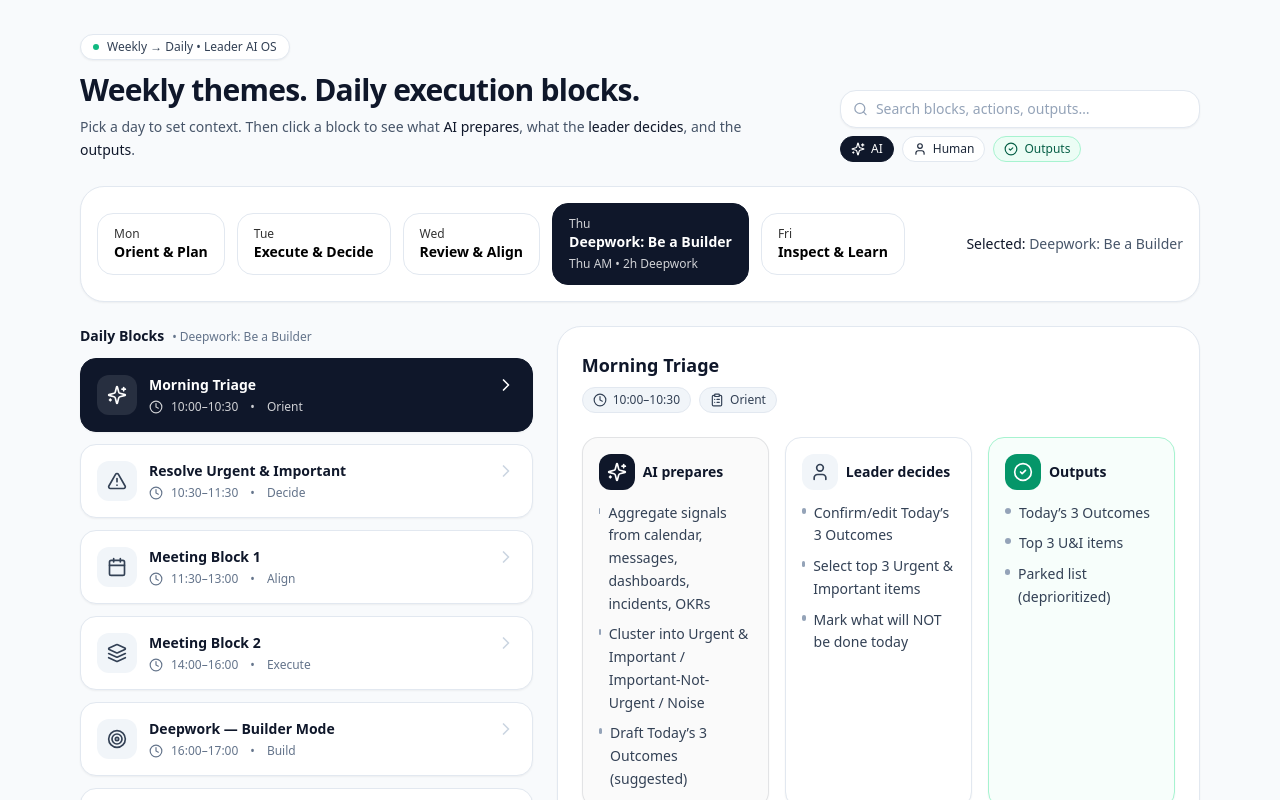
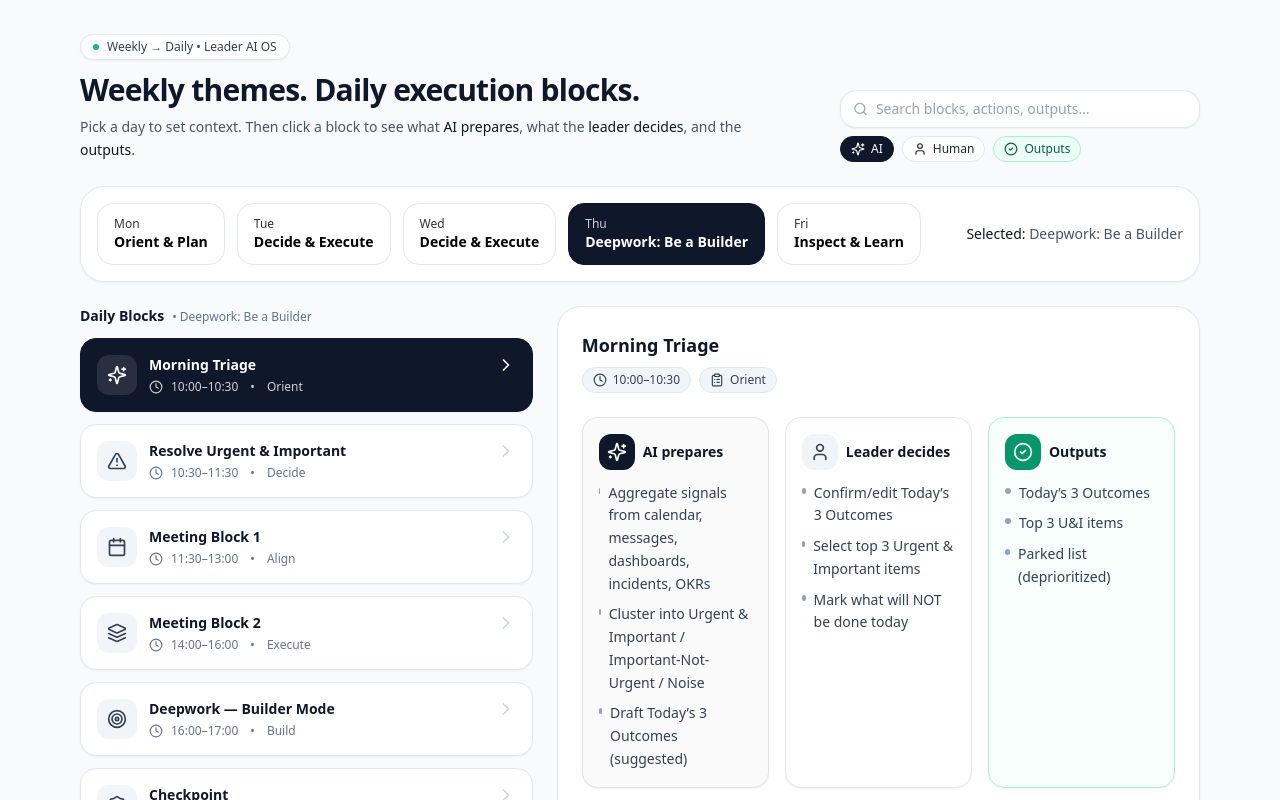
Before and after one commit to shijujk/LeaderAIOS-Weekly, a React (Vite) app: page / in a window 1280 px wide. Shown: the top 800 px of the page. Built offline with nearby package versions, Linux system fonts and the light colour scheme.

Commit message:
Update App.jsx

```diff
--- a/src/App.jsx
+++ b/src/App.jsx
@@ -21,9 +21,9 @@ const cn = (...classes) => classes.filter(Boolean).join(" ");
 /** WEEKLY MODEL (Horizontal Bar) */
 const WEEK = [
   { id: "mon", label: "Mon", theme: "Orient & Plan" },
-  { id: "tue", label: "Tue", theme: "Execute & Decide" },
-  { id: "wed", label: "Wed", theme: "Review & Align" },
-  { id: "thu", label: "Thu", theme: "Deepwork: Be a Builder", slot: "Thu AM • 2h Deepwork" },
+  { id: "tue", label: "Tue", theme: "Decide & Execute" },
+  { id: "wed", label: "Wed", theme: "Decide & Execute" },
+  { id: "thu", label: "Thu", theme: "Deepwork: Be a Builder" },
   { id: "fri", label: "Fri", theme: "Inspect & Learn" }
 ];
 
```
